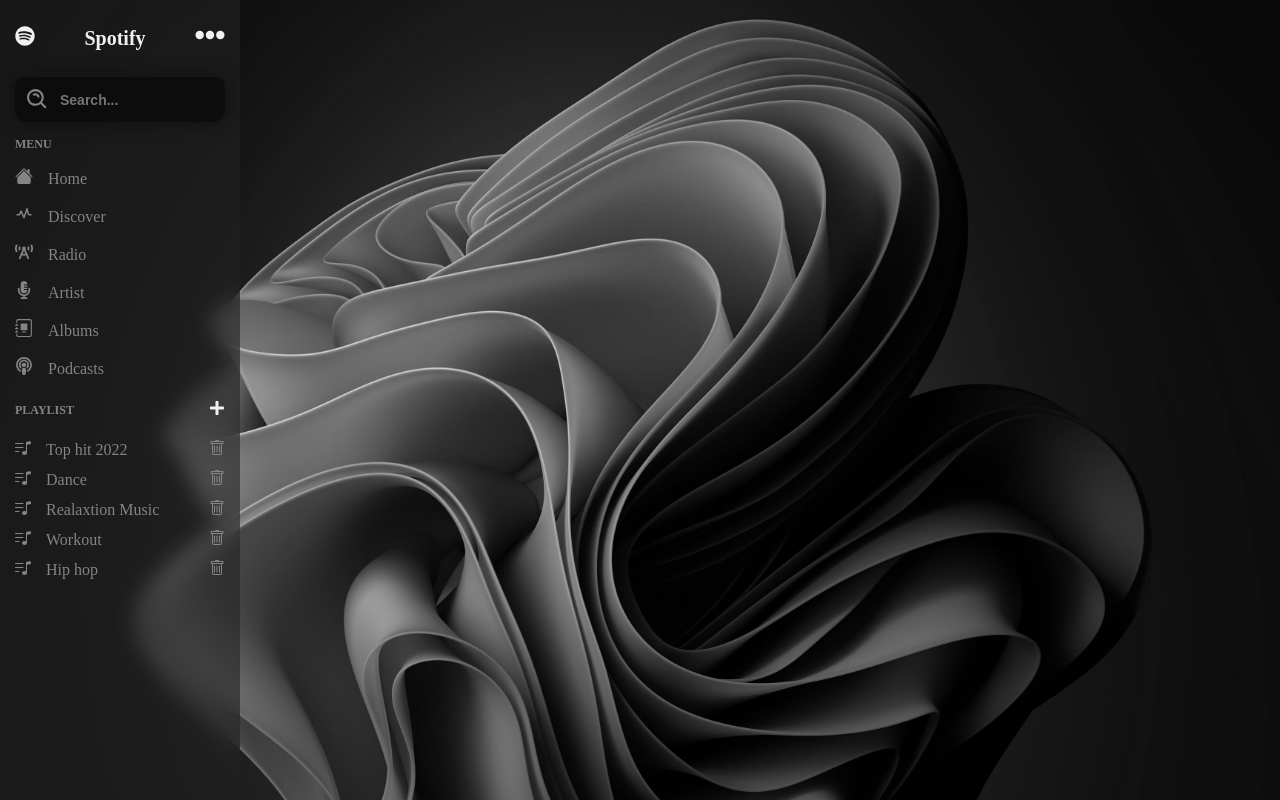
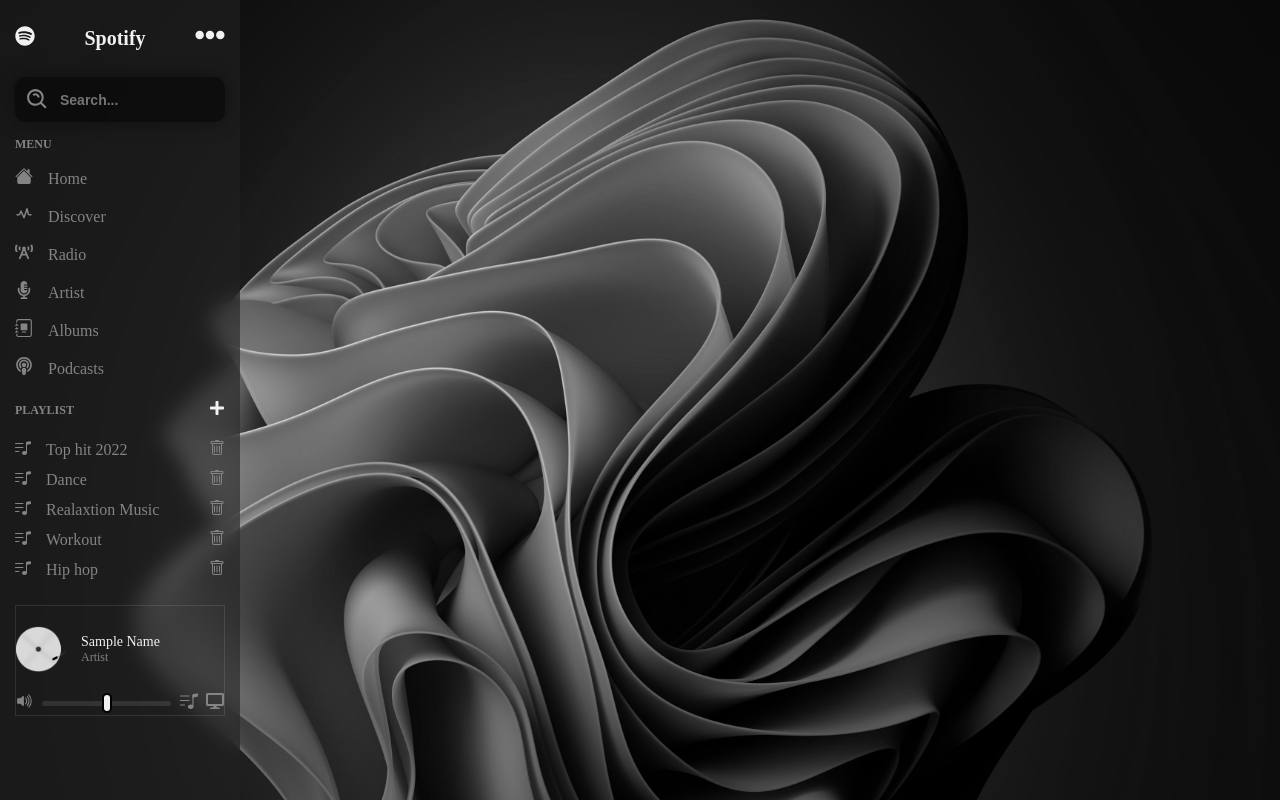
Before and after one commit to b1990bm/Spotify, a React (Create React App) app: page / in a window 1280 px wide. Built offline with nearby package versions, Linux system fonts and the light colour scheme.

Commit message:
Track List

```diff
--- a/src/Components/LeftMenu.js
+++ b/src/Components/LeftMenu.js
@@ -5,6 +5,7 @@
 import { BiSearchAlt } from "react-icons/bi";
 import { MenuList } from './MenuList';
 import MenuPlayList from './MenuPlayList';
+import TrackList from './TrackList';
 const LeftMenu = () => {
     return (
         <div>
@@ -20,6 +21,7 @@
                 </div>
                 <Menu title={"Menu"} listObject={MenuList} />
                 <MenuPlayList />
+                <TrackList />
             </div>
 
 
--- /dev/null
+++ b/src/Components/TrackList.js
@@ -0,0 +1,29 @@
+import React from 'react';
+import {BsFillVolumeUpFill,BsMusicNoteList} from "react-icons/bs";
+import {FaDesktop} from "react-icons/fa";
+import Track from "../img/track.png";
+const TrackList = () => {
+    return (
+        <div className='trackList'>
+            <div className='top'>
+                <img src={Track} alt="" />
+                <p className='trackName'>
+                    Sample Name <span className='trackSpan'>Artist</span>
+                </p>
+            </div>
+            <div className='bottom'>
+                <i><BsFillVolumeUpFill /></i>
+                <input type="range" />
+                <i>
+                    <BsMusicNoteList />
+                </i>
+                <i>
+                    <FaDesktop />
+                </i>
+            </div>
+
+        </div>
+    );
+};
+
+export default TrackList;
--- a/src/Styles/LeftMenu.css
+++ b/src/Styles/LeftMenu.css
@@ -172,3 +172,97 @@
 .playListContainer .playListScroll .playList.active{
     color: #f1f1f1;
 }
+.trackList{
+    border: 1px solid rgba(255,255,255,0.1);
+    padding-top: 20px;
+}
+.trackList .top{
+    display: flex;
+    align-items: center;
+
+}
+.trackList .top .trackName{
+    margin-left: 15px;
+    color: #f1f1f1;
+    font-size: 14px;
+
+}
+.trackList .top .trackName .trackSpan{
+    display: block;
+    font-size: 12px;
+    color: #848484;
+}
+.trackList .top img{
+    width:50px !important ;
+
+
+}
+.trackList .bottom{
+    display: flex;
+    align-items: center;
+    justify-content: space-between;
+    margin-top: 20px;
+    color: #848484;
+}
+.trackList .bottom i{
+    font-size: 18px;
+}
+.trackList .bottom i:hover{
+    color: #f1f1f1;
+    transition:0.3s;
+    cursor: pointer;
+
+}
+.trackList .bottom input{
+    position: relative;
+    height: 5px;
+    border: none;
+    outline: none;
+    border-radius: 5px;
+    background: rgba(255,255,255,0.1);
+    appearance: none;
+
+}
+.trackList .bottom input::before{
+    position: absolute;
+    content: '';
+    top: 0;
+    left: 0;
+    background-image: #49e12e;
+    width: 50%;
+    height: 100%;
+    border-radius: 10px;
+    z-index: 2;
+    transition:width 250ms linear;
+}
+.trackList .bottom input::-webkit-slider-thumb{
+    -webkit-appearance: none;
+    width: 10px;
+    height: 20px;
+    border-radius: 10px;
+    background-color: #f1f1f1;
+    border: 2px solid #000;
+    cursor: pointer;
+    position: relative;
+    margin: -2px 0 0 0;
+    z-index: 3;
+    box-sizing: border-box;
+    transition:all 250ms linear;
+
+}
+.trackList .bottom input::-moz-progress-bar{
+    background:#49e12e;
+    width: 50%;
+    height: 50%;
+    border-radius: 10px;
+    z-index: 2;
+    transition: width 250ms linear;
+}
+.trackList .bottom input::-moz-range-thumb{
+    background:#49e12e;
+    width: 50%;
+    height: 50%;
+    border-radius: 10px;
+    z-index: 2;
+    transition: width 250ms linear;
+}
```
